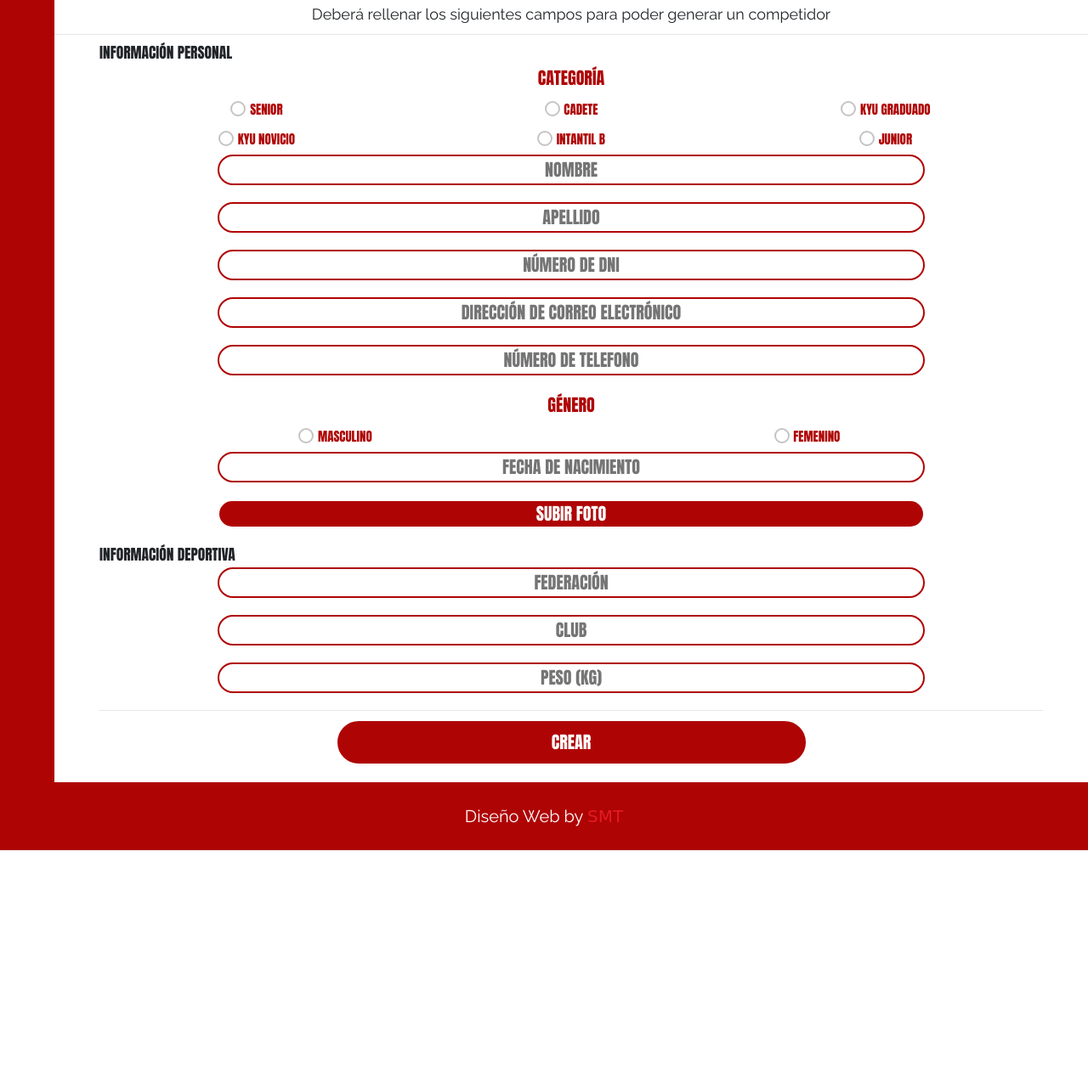
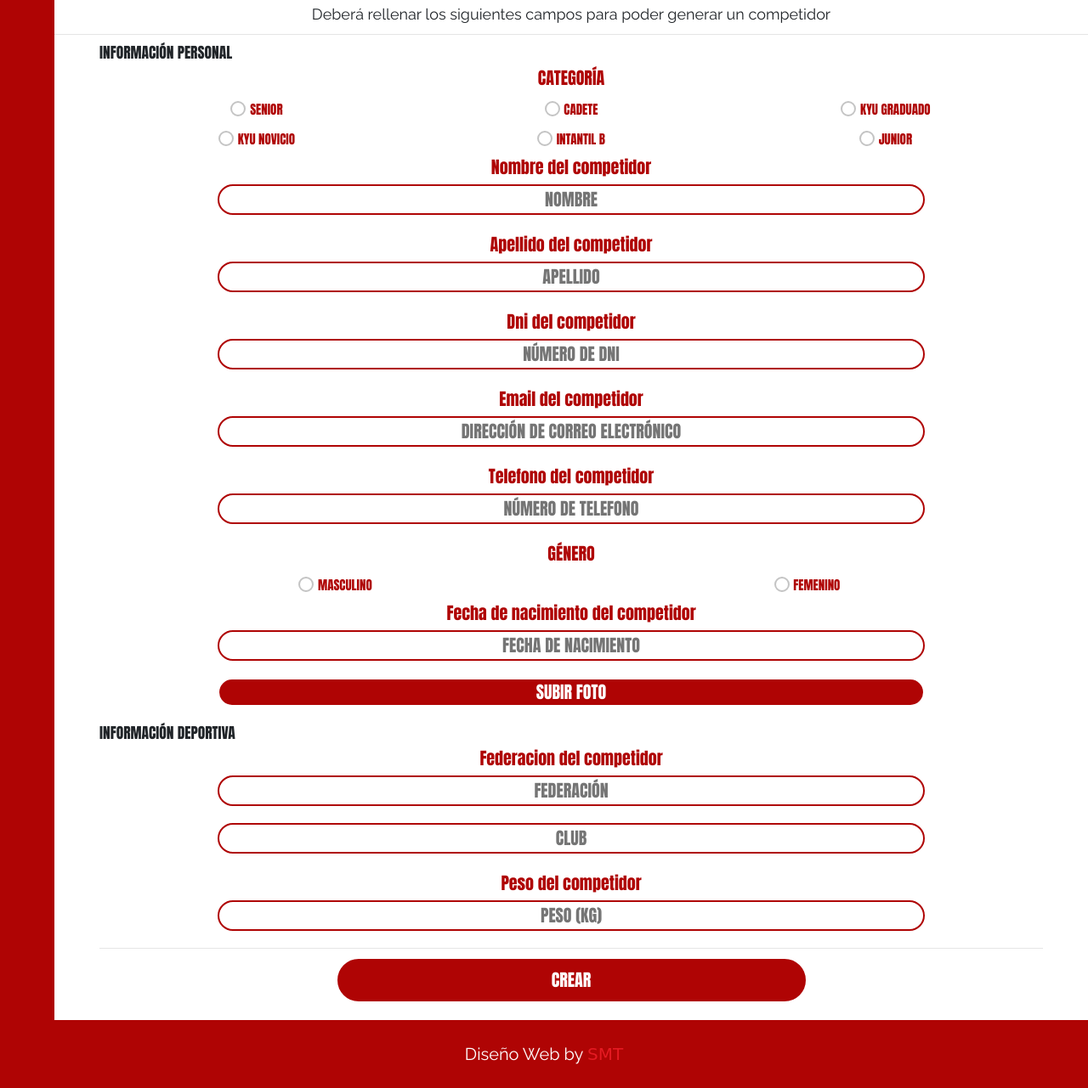
Before and after one commit to franmoli/fmj, a PHP site: page /administracion/crear-competidor.php in a window 1280 px wide. Shown: the part 194-1475 px from the top of the page at 85% size. Before the commit the page ends 1195 px from the top, so only its background shows below. Run offline with PHP 8.4, Linux system fonts and the light colour scheme; a user stored in the database is signed in; some libraries are stand-ins or nearby versions; some web fonts are replaced.

Commit message:
agrego labels

```diff
--- a/administracion/crear-competidor.php
+++ b/administracion/crear-competidor.php
@@ -84,6 +84,7 @@ require('templates/access_control.php'); ?>
                     </div>
                     <!-- Nombre -->
                     <div class="nombre">
+                        <label for="nombre-competidor">Nombre del competidor</label>
                         <input id="nombre-competidor" class="text-white text-center with-error" type="text" placeholder="NOMBRE">
                         <small>
                             El campo debe contener entre 3 y 60 caracteres <br>
@@ -92,6 +93,7 @@ require('templates/access_control.php'); ?>
                     </div>
                     <!-- Apellido -->
                     <div class="apellido">
+                        <label for="apellido-competidor">Apellido del competidor</label>
                         <input id="apellido-competidor" class="text-white text-center with-error" type="text" placeholder="APELLIDO">
                         <small>
                             El campo debe contener entre 3 y 60 caracteres <br>
@@ -100,6 +102,7 @@ require('templates/access_control.php'); ?>
                     </div>
                     <!-- DNI -->
                     <div class="dni">
+                        <label for="dni-competidor">Dni del competidor</label>
                         <input id="dni-competidor" class="text-white text-center with-error" type="number" placeholder="NÚMERO DE DNI">
                         <small>
                             No deben incluirse puntos ni caracteres especiales, solo números <br>
@@ -107,6 +110,7 @@ require('templates/access_control.php'); ?>
                     </div>
                     <!-- Email -->
                     <div class="email">
+                        <label for="email-competidor">Email del competidor</label>
                         <input id="email-competidor" class="text-white text-center with-error" type="email" placeholder="DIRECCIÓN DE CORREO ELECTRÓNICO">
                         <small>
                             Debe cumplirse el siguiente formato: "direccion@empresa.extensiones"
@@ -114,6 +118,7 @@ require('templates/access_control.php'); ?>
                     </div>
                     <!-- Telefono -->
                     <div class="telefono">
+                        <label for="telefono-competidor">Telefono del competidor</label>
                         <input id="telefono-competidor" class="text-white text-center with-error" type="tel" placeholder="NÚMERO DE TELEFONO">
                         <small>
                             Debe cumplirse el siguiente formato: "(AAAA) NNNNNNNN" <br>
@@ -149,6 +154,7 @@ require('templates/access_control.php'); ?>
                     </div>
                     <!-- Nacimiento -->
                     <div class="nacimiento">
+                        <label for="nacimiento-competidor">Fecha de nacimiento del competidor</label>
                         <input id="nacimiento-competidor" class="text-white text-center with-error" type="text" placeholder="FECHA DE NACIMIENTO">
                         <small>
                             Debe cumplirse el siguiente formato: "DIA/MES/AÑO" <br>
@@ -166,6 +172,7 @@ require('templates/access_control.php'); ?>
                     <h3 class="text-left">INFORMACIÓN DEPORTIVA</h3>
                     <!-- Federación -->
                     <div class="federacion">
+                        <label for="federacion-competidor">Federacion del competidor</label>
                         <input id="federacion-competidor" class="text-white text-center with-error" type="text" placeholder="FEDERACIÓN">
                         <small>
                             El campo debe contener entre 3 y 30 caracteres <br>
@@ -186,6 +193,7 @@ require('templates/access_control.php'); ?>
                     </div>
                     <!-- Peso Actual -->
                     <div class="peso">
+                        <label for="peso-competidor">Peso del competidor</label>
                         <input id="peso-competidor" class="text-white text-center with-error" type="number" placeholder="PESO (KG)">
                         <small>
                             No deben incluirse puntos ni caracteres especiales, solo números <br>
```
